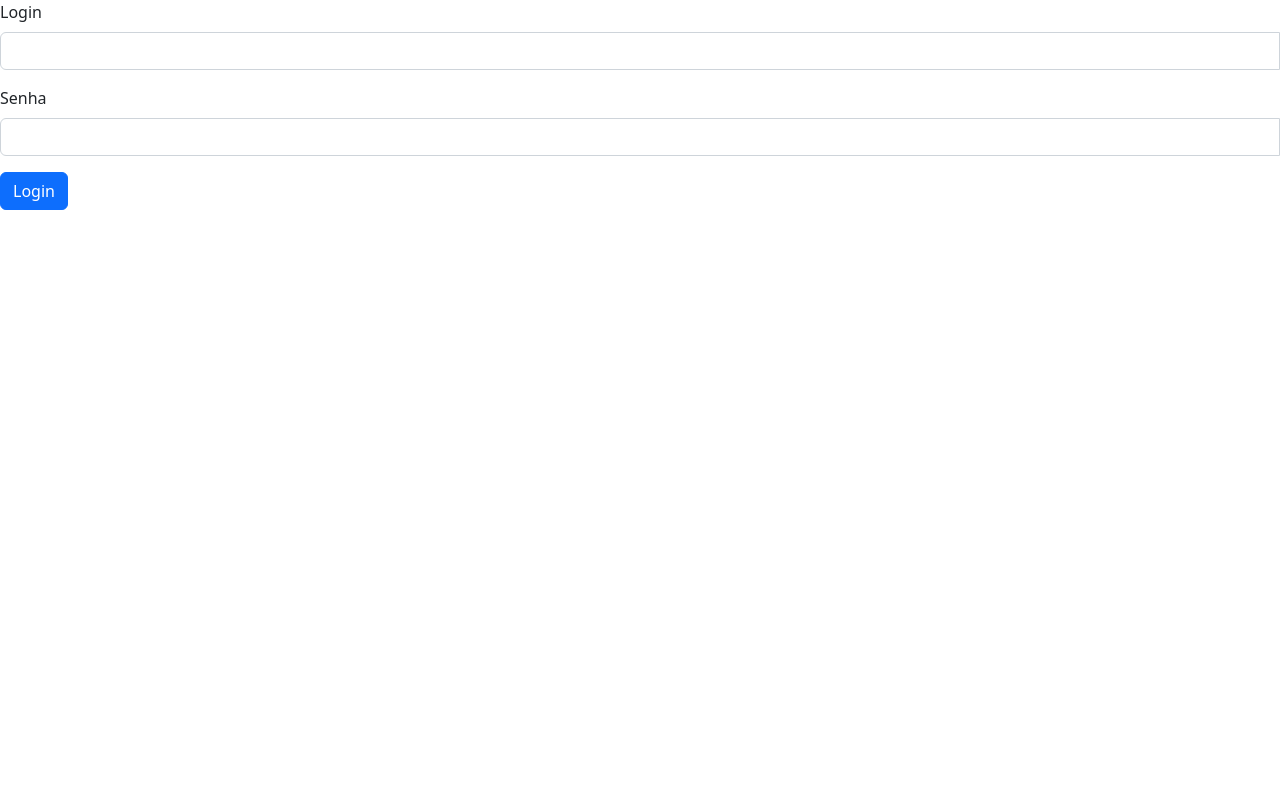
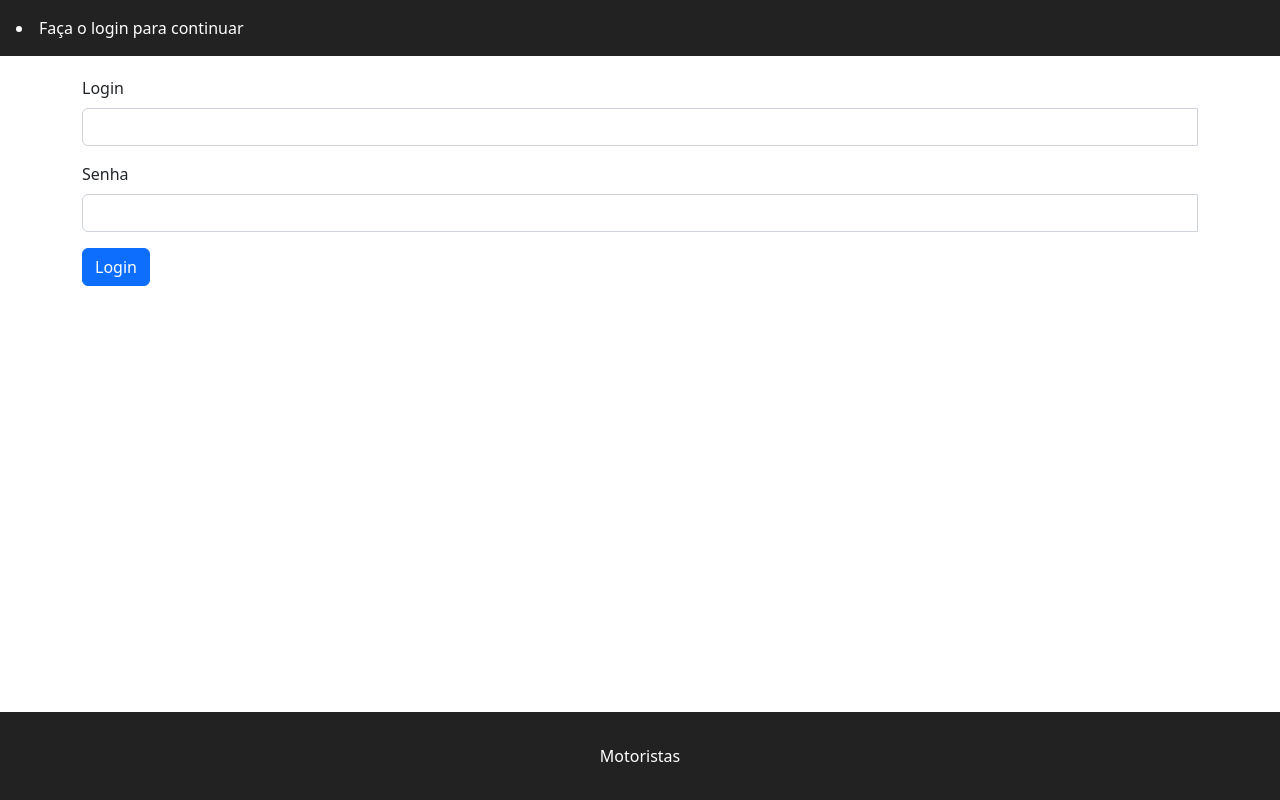
Before and after one commit to JadisDev/driver-front, a React (Create React App) app: page / in a window 1280 px wide. Built offline with nearby package versions, Linux system fonts and the light colour scheme.

Commit message:
feat: protecao das rotas no front

```diff
--- a/src/App.tsx
+++ b/src/App.tsx
@@ -10,13 +10,35 @@ import ListDrivers from './pages/Driver/list-driver';
 import Login from './pages/Login';
 
 import 'bootstrap/dist/css/bootstrap.min.css';
+import NavBar from './components/layout/layout-navbar';
+import Footer from './components/layout/layout-footer';
+import { Container } from 'react-bootstrap';
+import NotAuthorized from './pages/NotAuthorized';
 
 function App() {
+
+  const login = localStorage.getItem('login');
+  const url = window.location.pathname;
+  if (login === '0' || login === "" || login === null && url !== '/') {
+    return (
+      <Provider store={store}>
+        <BrowserRouter>
+          <NavBar />
+          <Container>
+            <NotAuthorized />
+          </Container>
+          <Footer />
+        </BrowserRouter>
+      </Provider>
+    )
+  }
 
   return (
     <Provider store={store}>
       <div className="App">
         <BrowserRouter>
+          <NavBar />
+          <Container>
             <Routes>
               <Route>
                 <Route path="/drivers" element={<ListDrivers />} />
@@ -24,6 +46,8 @@ function App() {
                 <Route path="/driver" element={<SaveDriver />} />
               </Route>
             </Routes>
+          </Container>
+          <Footer />
         </BrowserRouter>
       </div>
     </Provider>
```
Lines whose indentation alone changed are shown as unchanged.
